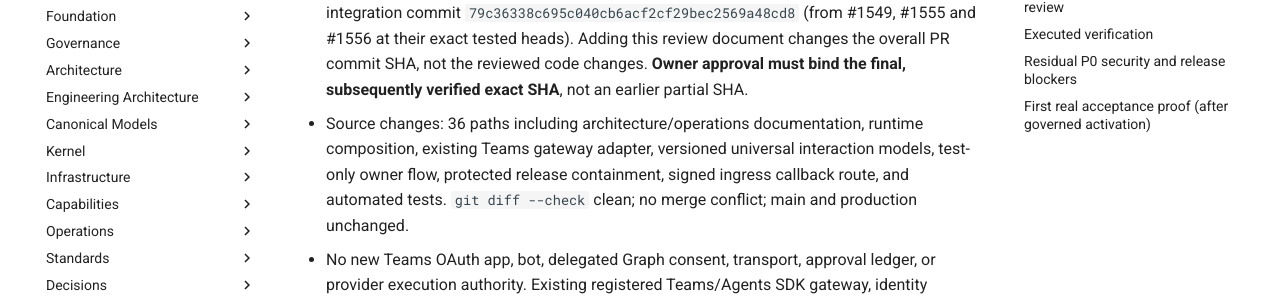
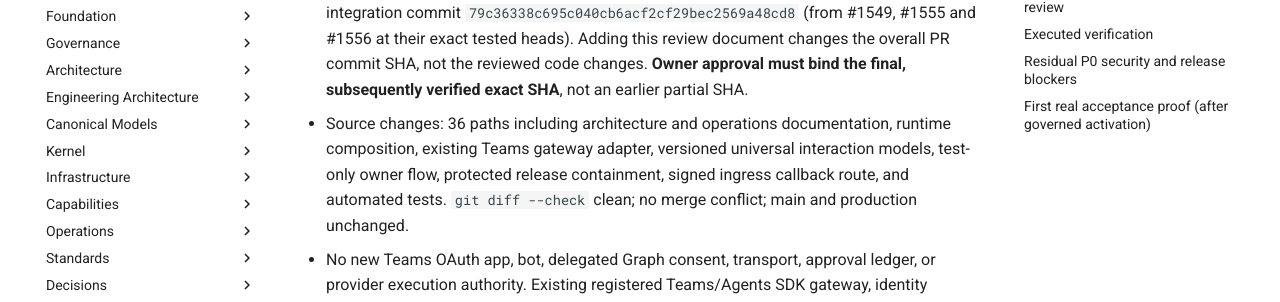
Before and after one commit to al-teamaot-com/jason, an MkDocs documentation site: the page built from docs/operations/Owner-Teams-Approval-UAT-Technical-Review-20261017.md, in a window 1280 px wide and 900 px high, scrolled down 310 px. Shown: the part 146-448 px from the top of the window. Built offline with MkDocs 1.6.1 and Material for MkDocs 9.7.7, drawn with Linux system fonts in a browser that asks for light colours; comment, search, counter and statistics services are not loaded.

Commit message:
docs: avoid retired architecture path reference in UAT review

```diff
--- a/docs/operations/Owner-Teams-Approval-UAT-Technical-Review-20261017.md
+++ b/docs/operations/Owner-Teams-Approval-UAT-Technical-Review-20261017.md
@@ -7,7 +7,7 @@
 ## Reviewed source boundary
 
 - Authoritative baseline `a30f6c392f0e1b74c64a948cdea49e7a4ceae43a`; combined **code** integration commit `79c36338c695c040cb6acf2cf29bec2569a48cd8` (from #1549, #1555 and #1556 at their exact tested heads). Adding this review document changes the overall PR commit SHA, not the reviewed code changes. **Owner approval must bind the final, subsequently verified exact SHA**, not an earlier partial SHA.
-- Source changes: 36 paths including architecture/operations documentation, runtime composition, existing Teams gateway adapter, versioned universal interaction models, test-only owner flow, protected release containment, signed ingress callback route, and automated tests. `git diff --check` clean; no merge conflict; main and production unchanged.
+- Source changes: 36 paths including architecture and operations documentation, runtime composition, existing Teams gateway adapter, versioned universal interaction models, test-only owner flow, protected release containment, signed ingress callback route, and automated tests. `git diff --check` clean; no merge conflict; main and production unchanged.
 - No new Teams OAuth app, bot, delegated Graph consent, transport, approval ledger, or provider execution authority. Existing registered Teams/Agents SDK gateway, identity binding, stored ApprovalRequest, audience routing, ApprovalInteractionDispatcher and one-use approval receipts are reused.
 
 ## Boundary-specific code and test review
```
